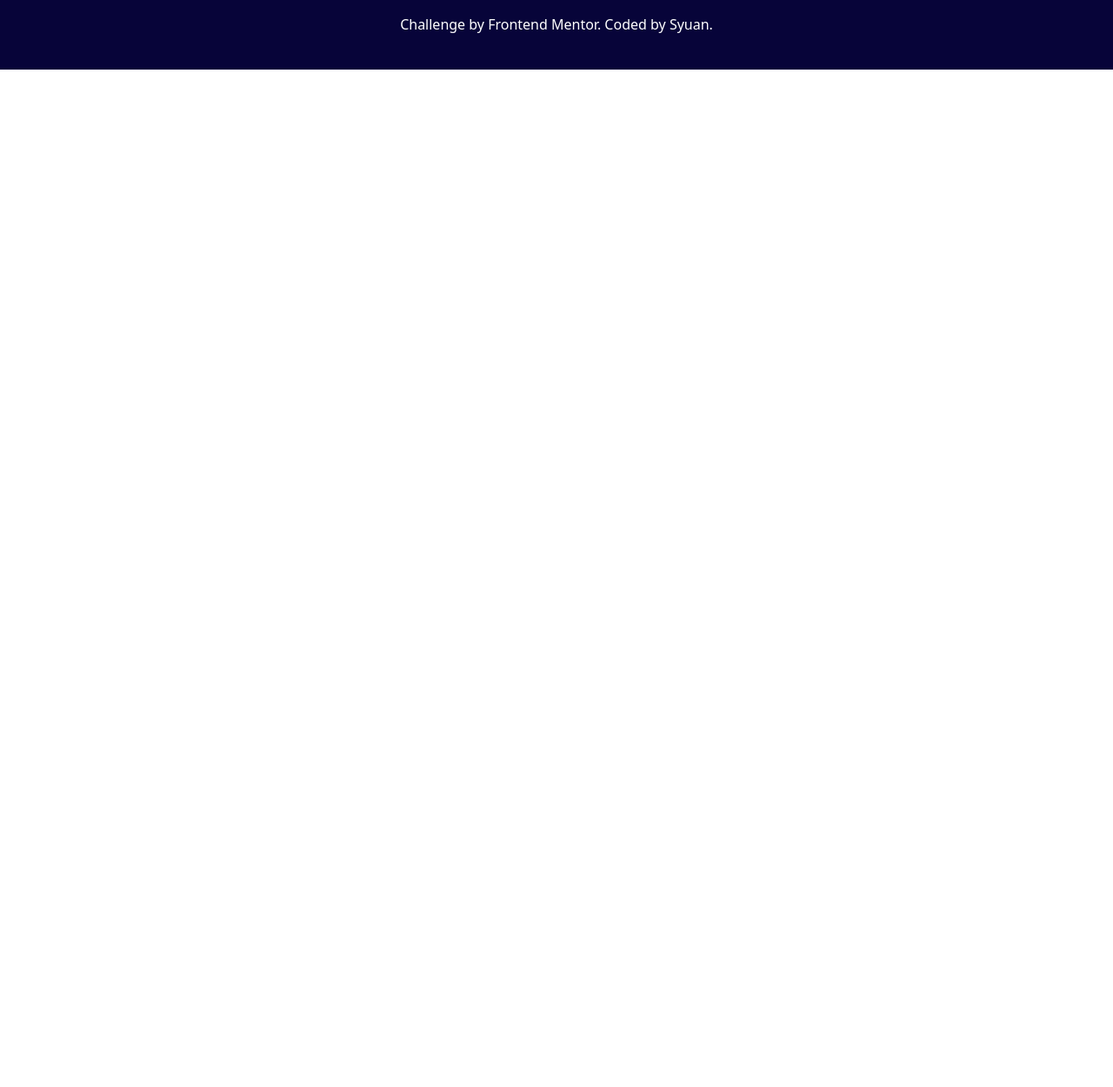
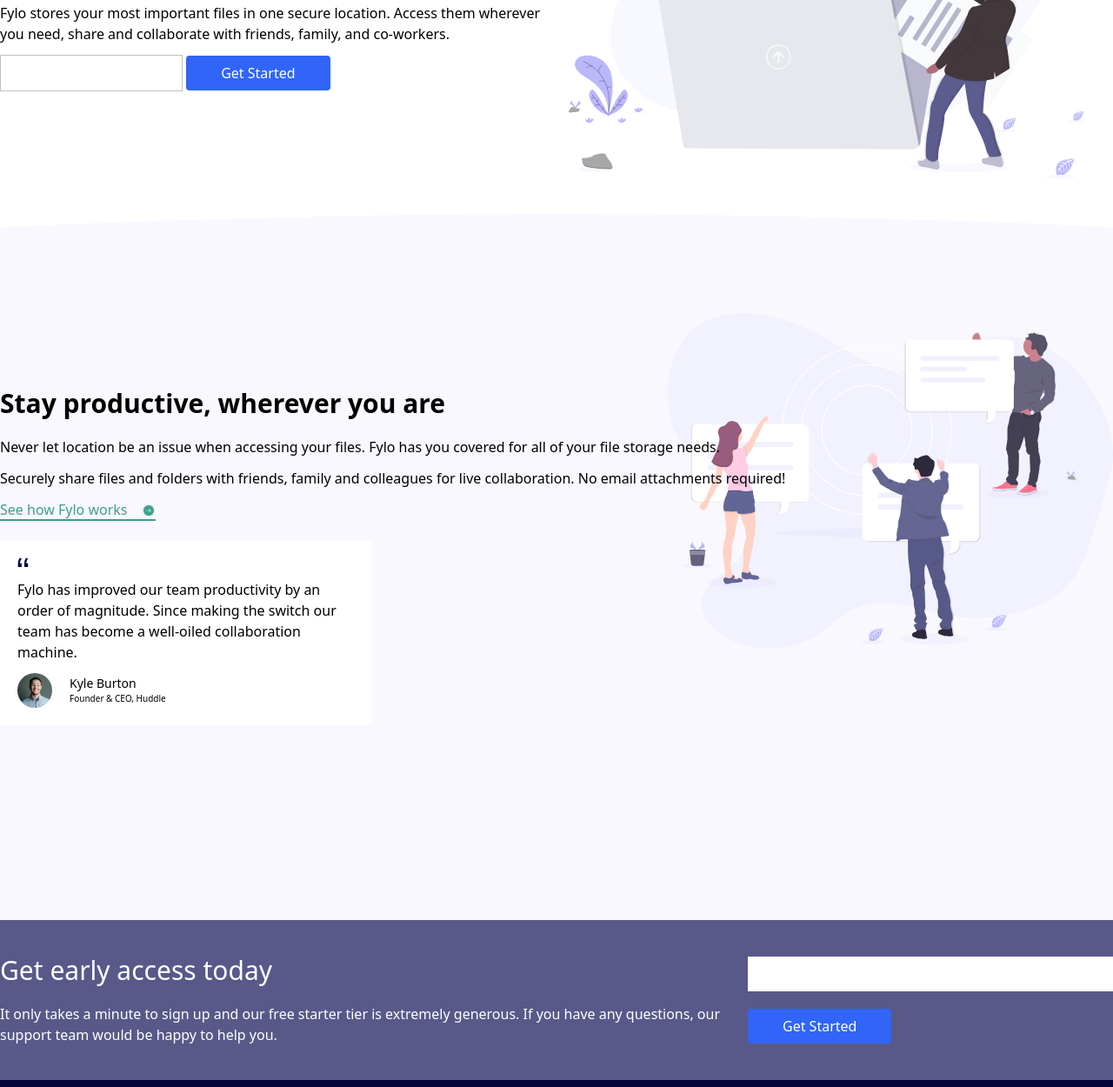
Before and after one commit to a733181/frontendMentor-Fylo-landing-page-with-two-column-layout, a plain HTML site: page index.html in a window 1280 px wide. Shown: the part 390-1640 px from the top of the page at 87% size. Before the commit the page ends 800 px from the top, so only its background shows below. Drawn offline with nearby package versions, Linux system fonts and the light colour scheme.

Commit message:
新增 電腦版內容

```diff
--- a/index.html
+++ b/index.html
@@ -7,6 +7,14 @@
     <meta name="viewport" content="width=device-width, initial-scale=1.0" />
     <title>frontendMentor-Fylo-landing-page-with-two-column-layout</title>
     <script src="https://cdn.tailwindcss.com"></script>
+    <style>
+      .bg {
+        background: url('./src/images/illustration-2.svg') no-repeat right 114px /
+            40%,
+          url('./src/images/bg-curve-desktop.svg') no-repeat center/ cover;
+        padding: 200px 0;
+      }
+    </style>
   </head>
   <body>
     <div class="container mx-auto my-10 px-5">
@@ -23,7 +31,94 @@
         </li>
       </ul>
     </div>
-    <div></div>
+    <div class="container mx-auto flex items-center gap-5 mb-10">
+      <div class="w-1/2">
+        <h2 class="text-5xl mb-5 text-[#070439] font-bold">
+          All your files in one secure location, accessible anywhere.
+        </h2>
+        <p class="mb-3">
+          Fylo stores your most important files in one secure location. Access
+          them wherever you need, share and collaborate with friends, family,
+          and co-workers.
+        </p>
+        <input type="text" class="border border-[#bfbfbf] py-2 w-1/3" />
+        <button
+          class="text-white bg-[#3065f8] hover:bg-[#070439] py-2 px-10 rounded"
+        >
+          Get Started
+        </button>
+      </div>
+      <div class="w-1/2">
+        <img
+          src="./src/images/illustration-1.svg"
+          alt="illustration"
+          class="w-full"
+        />
+      </div>
+    </div>
+    <div class="bg">
+      <div class="container mx-auto">
+        <h2 class="mb-5 font-bold text-3xl">
+          Stay productive, wherever you are
+        </h2>
+        <p class="mb-3">
+          Never let location be an issue when accessing your files. Fylo has you
+          covered for all of your file storage needs.
+        </p>
+        <p class="mb-3">
+          Securely share files and folders with friends, family and colleagues
+          for live collaboration. No email attachments required!
+        </p>
+        <a href="#" class="text-[#3c9f8f] border-b-2 border-[#3c9f8f]"
+          >See how Fylo works
+          <img
+            src="./src/images/icon-arrow.svg"
+            alt="arrow"
+            class="ml-3 inline"
+        /></a>
+        <div class="w-1/3 bg-white my-6 p-5">
+          <img src="./src/images/icon-quotes.svg" class="mb-3" />
+          <p class="mb-3">
+            Fylo has improved our team productivity by an order of magnitude.
+            Since making the switch our team has become a well-oiled
+            collaboration machine.
+          </p>
+          <div class="flex items-center">
+            <img
+              src="./src/images/avatar-testimonial.jpg"
+              alt="avatar"
+              class="rounded-full w-10 mr-5"
+            />
+            <div>
+              <p class="text-sm">Kyle Burton</p>
+              <p class="text-[10px]">Founder & CEO, Huddle</p>
+            </div>
+          </div>
+        </div>
+      </div>
+    </div>
+    <div class="bg-[#585989]">
+      <div
+        class="container mx-auto py-10 flex flex-col lg:flex-row text-white items-center gap-5"
+      >
+        <div class="w-2/3">
+          <h2 class="text-3xl mb-5">Get early access today</h2>
+          <p>
+            It only takes a minute to sign up and our free starter tier is
+            extremely generous. If you have any questions, our support team
+            would be happy to help you.
+          </p>
+        </div>
+        <div class="w-1/3">
+          <input type="text" class="w-full mb-5 py-2" />
+          <button
+            class="text-white bg-[#3065f8] hover:bg-[#070439] py-2 px-10 rounded"
+          >
+            Get Started
+          </button>
+        </div>
+      </div>
+    </div>
     <div class="bg-[#070439] py-10">
       <div class="container mx-auto text-white px-5">
         <a href="#" class="block mb-6 lg:mb-3">
```
